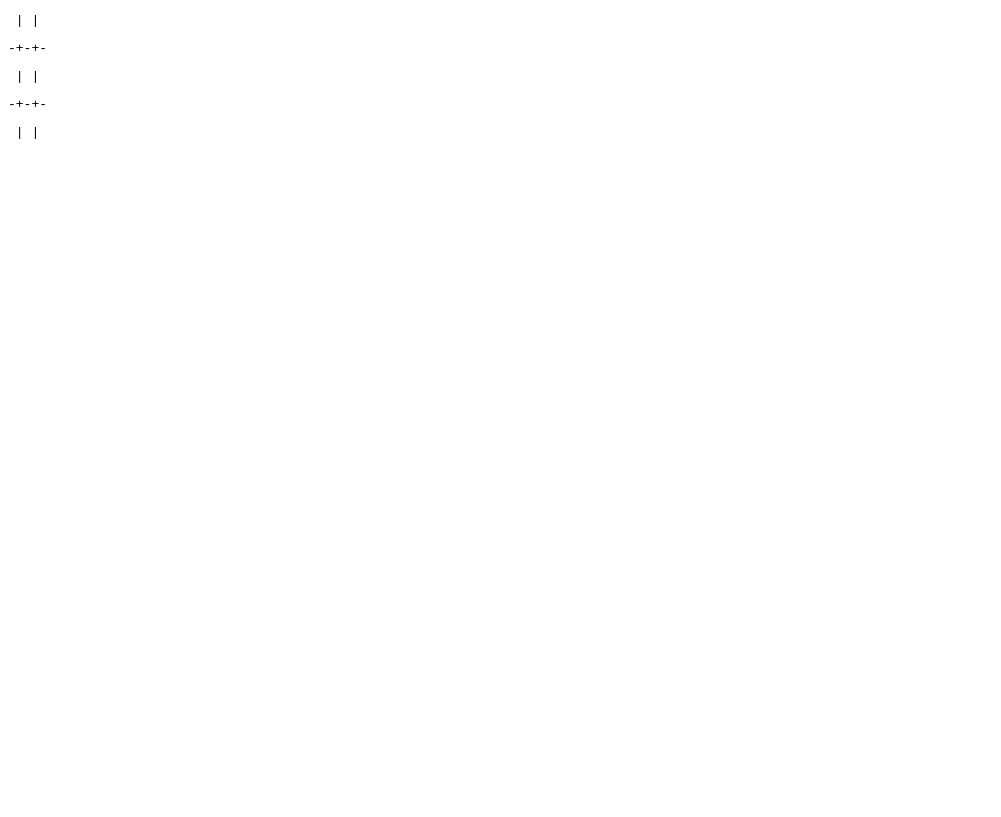
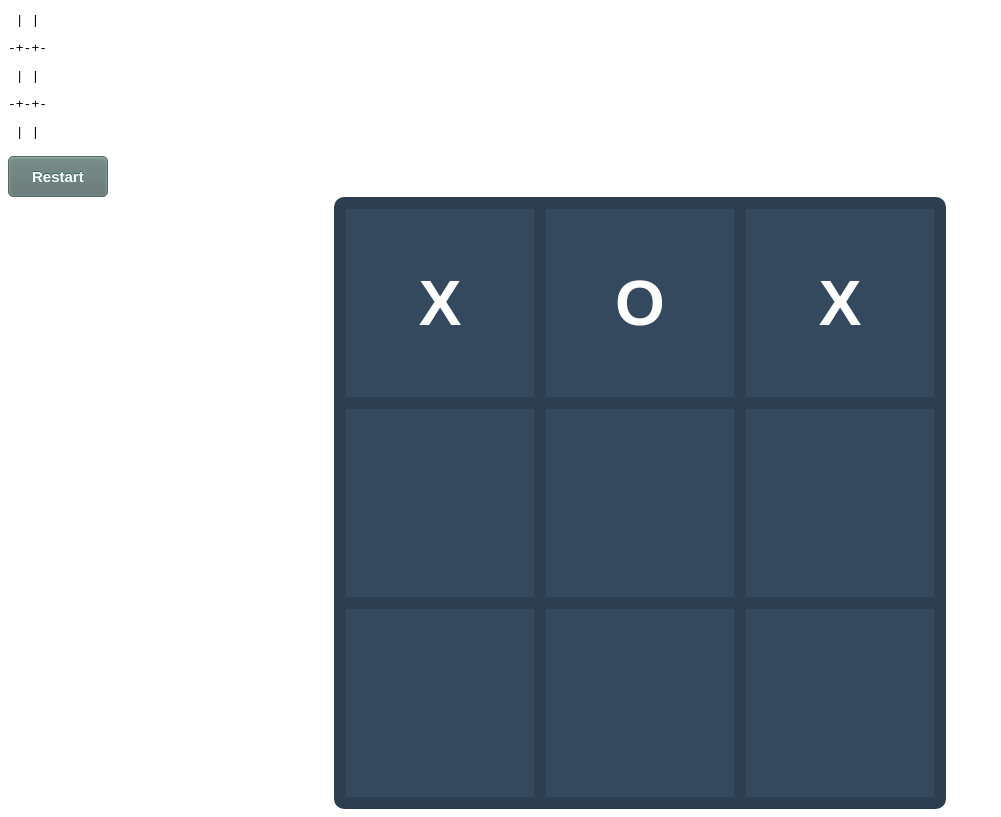
Before and after one commit to Tyler320sc/tic-tac-toe-ui, a plain HTML site: page index.html in a window 1280 px wide. Shown: the whole page, without its empty margins (0-1001 px from the left). Drawn offline with Linux system fonts and the light colour scheme.

Commit message:
Wed commit after working with Tim

```diff
--- a/index.html
+++ b/index.html
@@ -17,7 +17,24 @@
   <pre>-+-+-</pre>
   <pre><span id="cell-7">&nbsp;</span>|<span id="cell-8">&nbsp;</span>|<span id="cell-9">&nbsp;</span></pre>
 
-    <!-- <script src="./batteries.js"></script> -->
+  <!-- who won message -->
+  <p id="winner-message"></p>
+
+  <!-- restart button  -->
+  <a href="#" class="myButton">Restart</a>
+  <!-- 2nd board -->
+  <div class="game-board">
+    <div class="box">X</div>
+    <div class="box">O</div>
+    <div class="box">X</div>
+    <div class="box"></div>
+    <div class="box"></div>
+    <div class="box"></div>
+    <div class="box"></div>
+    <div class="box"></div>
+    <div class="box"></div>
+  </div>
+
   <script src="script.js"></script>
 </body>
 </html>
--- a/script.js
+++ b/script.js
@@ -1,4 +1,3 @@
-// const {flatten, updateMatrix} = require('./batteries.js');
 
 const getBoard = () => {
   const cell1 = document.querySelector('#cell-1');
@@ -38,6 +37,7 @@ const cell6 = document.querySelector('#cell-6');
 const cell7 = document.querySelector('#cell-7');
 const cell8 = document.querySelector('#cell-8');
 const cell9 = document.querySelector('#cell-9');
+const winnerMessage = document.querySelector('#winner-message');
 
 const allCells = [cell1, cell2, cell3, cell4, cell5, cell6, cell7, cell8, cell9];
 
@@ -90,15 +90,22 @@ const gameLoop = (piece) => {
   // check for winner or tie
   // if win or tie print message and return
   if (winner(updatedBoard) === 'x') {
-    console.log(`X won!`);
+    // console.log(`X won!`);
+    // alert(`X won!`);
+
+    winnerMessage.textContent = `X won!`;
     allCells.forEach(cell => cell.onclick = null);
     return;
   } else if (winner(updatedBoard) === 'o') {
-    console.log(`O won!`);
+    // console.log(`O won!`);
+    // alert(`O won!`);
+    winnerMessage.textContent = `O won!`;
     allCells.forEach(cell => cell.onclick = null);
     return;
   } else if (winner(updatedBoard) === null && fullBoard(updatedBoard) === true) {
-    console.log(`Tied!`);
+    // console.log(`Tied!`);
+    // alert(`Tied!`);
+    winnerMessage.textContent = `Tied!`;
     allCells.forEach(cell => cell.onclick = null);
     return;
   } else {
--- a/styles.css
+++ b/styles.css
@@ -10,3 +10,56 @@
   border-left: 1px solid black;
   border-bottom: 1px solid black;
 }
+
+/* 2nd board  */
+.game-board
+{
+	width: 600px;
+	height: 600px;
+	margin: 0 auto;
+  background-color: #34495e;
+  color: #fff;
+  border: 6px solid #2c3e50;
+  border-radius: 10px;
+
+	display: grid;
+	grid-template: repeat(3, 1fr) / repeat(3, 1fr);
+}
+
+.box
+{
+  border: 6px solid #2c3e50;
+  border-radius: 2px;
+  font-family: Helvetica;
+  font-weight: bold;
+  font-size: 4em;
+  display: flex;
+  justify-content: center;
+  align-items: center;
+}
+
+/* button */
+.myButton {
+	box-shadow:inset 0px 1px 3px 0px #91b8b3;
+	background:linear-gradient(to bottom, #768d87 5%, #6c7c7c 100%);
+	background-color:#768d87;
+	border-radius:5px;
+	border:1px solid #566963;
+	display:inline-block;
+	cursor:pointer;
+	color:#ffffff;
+	font-family:Arial;
+	font-size:15px;
+	font-weight:bold;
+	padding:11px 23px;
+	text-decoration:none;
+	text-shadow:0px -1px 0px #2b665e;
+}
+.myButton:hover {
+	background:linear-gradient(to bottom, #6c7c7c 5%, #768d87 100%);
+	background-color:#6c7c7c;
+}
+.myButton:active {
+	position:relative;
+	top:1px;
+}
```
